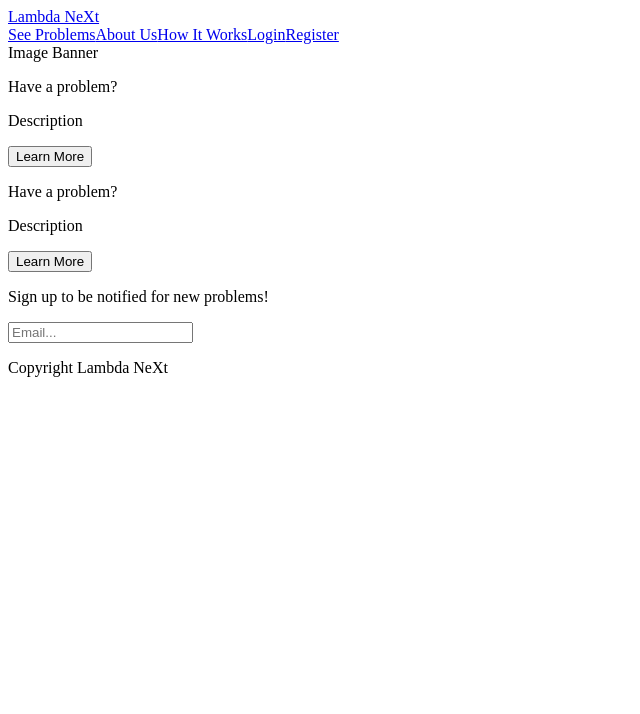
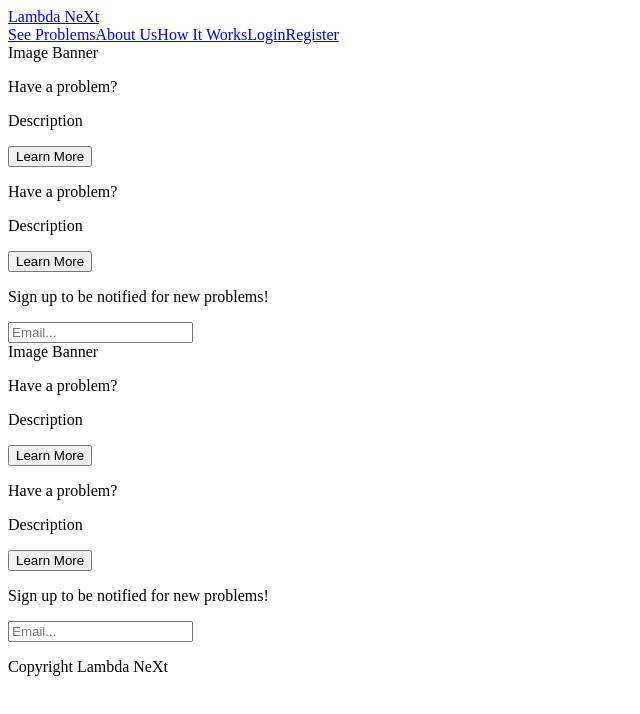
Before and after one commit to nicholaspung/frontend, a React (Create React App) app: page / in a window 1280 px wide. Shown: the top 714 px of the page, without its empty margins (0-640 px from the left). Built offline with nearby package versions, Linux system fonts and the light colour scheme.

Commit message:
created route for ProblemDashBoaard Component

```diff
--- a/src/components/App.js
+++ b/src/components/App.js
@@ -8,6 +8,7 @@ import HowItWorks from './HowItWorks';
 import Login from './Login';
 import Register from './Register';
 import Footer from './Footer';
+import ProblemDashboard from './Problemdashboard';
 
 export default class App extends Component {
   constructor(props) {
@@ -21,7 +22,8 @@ export default class App extends Component {
         <Header />
 
         <Route exact path="/" component={HomePage} />
-        <Route path="/problems" />
+        <Route exact path="/" component={HomePage} />
+        <Route path="/problems" component={ProblemDashboard} />
         <Route path="/about" component={About} />
         <Route path="/howitworks" component={HowItWorks} />
         <Route path="/login" component={Login} />
```
